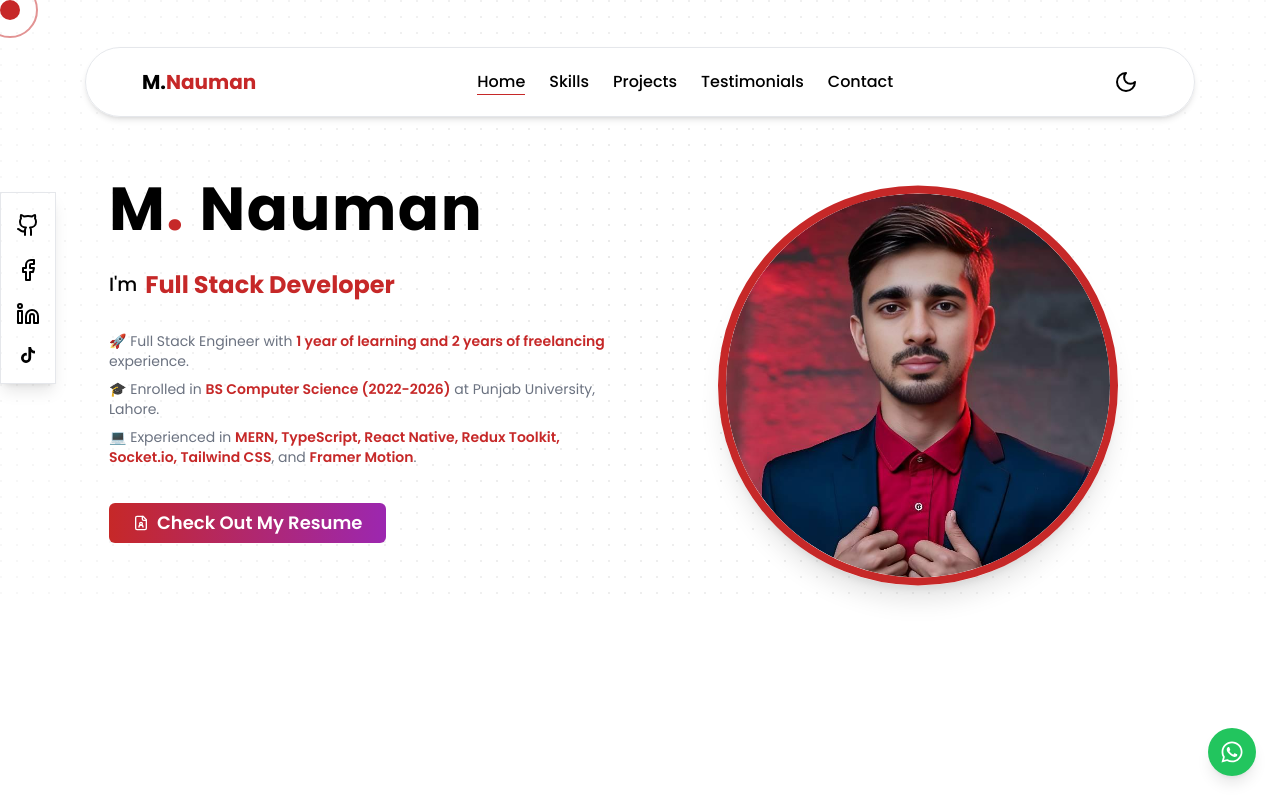
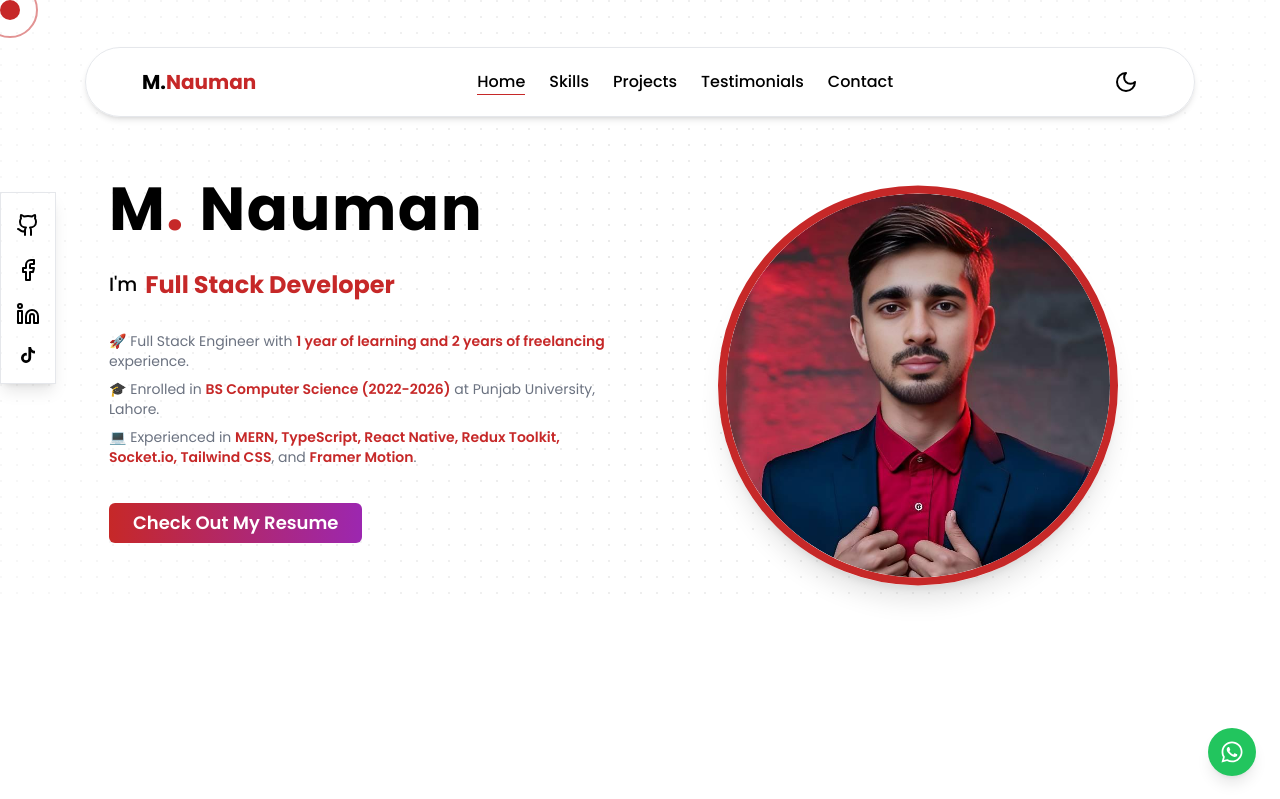
Before and after one commit to nauman331/Latest-Portfolio, a React (Vite) app: page / in a window 1280 px wide. Shown: the top 799 px of the page. Built offline with nearby package versions, Linux system fonts and the light colour scheme.

Commit message:
everything done

```diff
--- a/src/components/mycomponents/hero.tsx
+++ b/src/components/mycomponents/hero.tsx
@@ -6,7 +6,7 @@ import { Button } from "@/components/ui/button";
 import { BoxReveal } from "@/components/magicui/box-reveal";
 import { motion } from "framer-motion";
 import { WordRotate } from "@/components/magicui/word-rotate";
-import { Facebook, FileUser, Github, Linkedin } from "lucide-react";
+import { Facebook, Github, Linkedin } from "lucide-react";
 import { FaTiktok } from "react-icons/fa";
 import { useSelector } from "react-redux";
 import { RootState } from "../../store/store";
@@ -117,7 +117,6 @@ const Hero = () => {
               >
                 <Button
                   className={`flex items-center justify-center mt-6 px-6 py-3 text-lg font-semibold text-white bg-gradient-to-r ${theme === "dark" ? "hover:from-[#C62828] hover:to-[#9C27B0] from-[#9C27B0] to-[#1A237E]" : "from-[#C62828] to-[#9C27B0] hover:from-[#9C27B0] hover:to-[#1A237E]"} transition-all duration-300 shadow-lg hover:shadow-xl`}>
-                    <FileUser />
                   <NavLink to="/resume">
                      Check Out My Resume
                   </NavLink>
```
